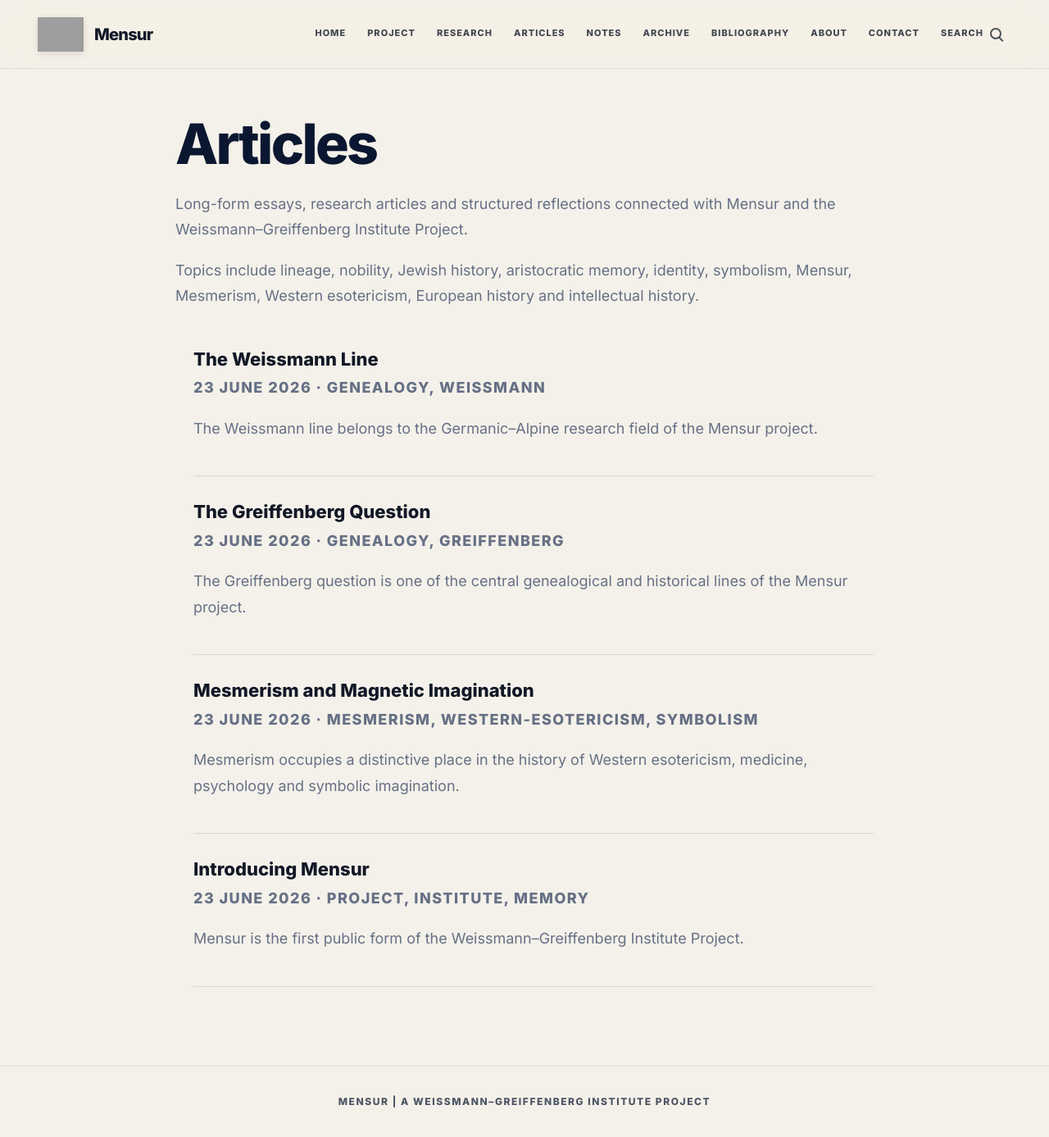
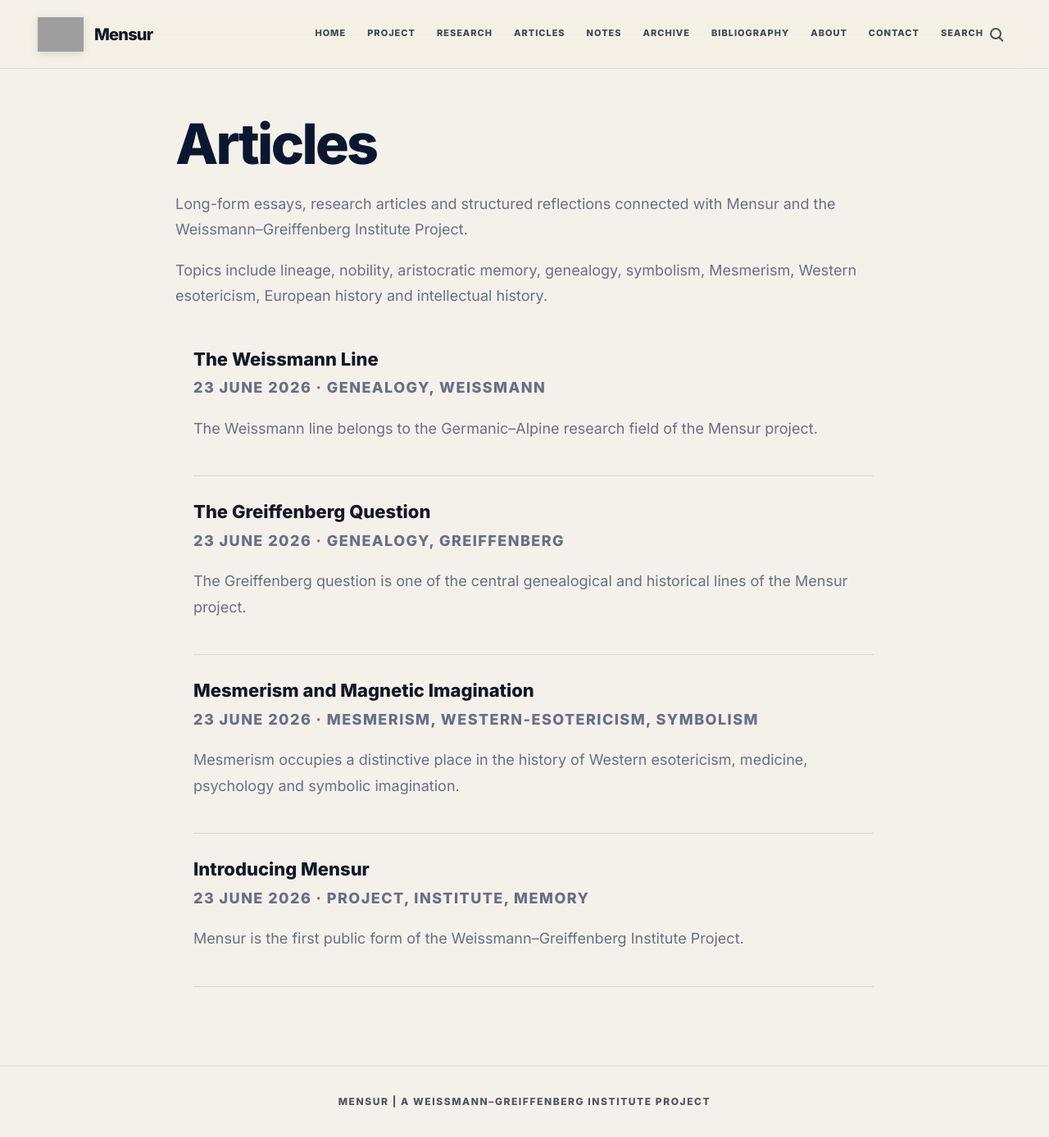
Before and after one commit to Codice99/mensur.org, a Jekyll site: the page built from articles.md, in a window 1280 px wide and 1387 px high. Shown: the whole window at 82% size. Built offline with Jekyll 4.4.1, drawn with Linux system fonts in a browser that asks for light colours; grey boxes are pictures that could not be loaded.

Commit message:
Fix sitemap and clean Articles page

```diff
--- a/articles.md
+++ b/articles.md
@@ -6,7 +6,7 @@ permalink: /articles/
 
 Long-form essays, research articles and structured reflections connected with Mensur and the Weissmann–Greiffenberg Institute Project.
 
-Topics include lineage, nobility, Jewish history, aristocratic memory, identity, symbolism, Mensur, Mesmerism, Western esotericism, European history and intellectual history.
+Topics include lineage, nobility, aristocratic memory, genealogy, symbolism, Mesmerism, Western esotericism, European history and intellectual history.
 
 <ul class="post-list">
 {% for post in site.posts %}
```
